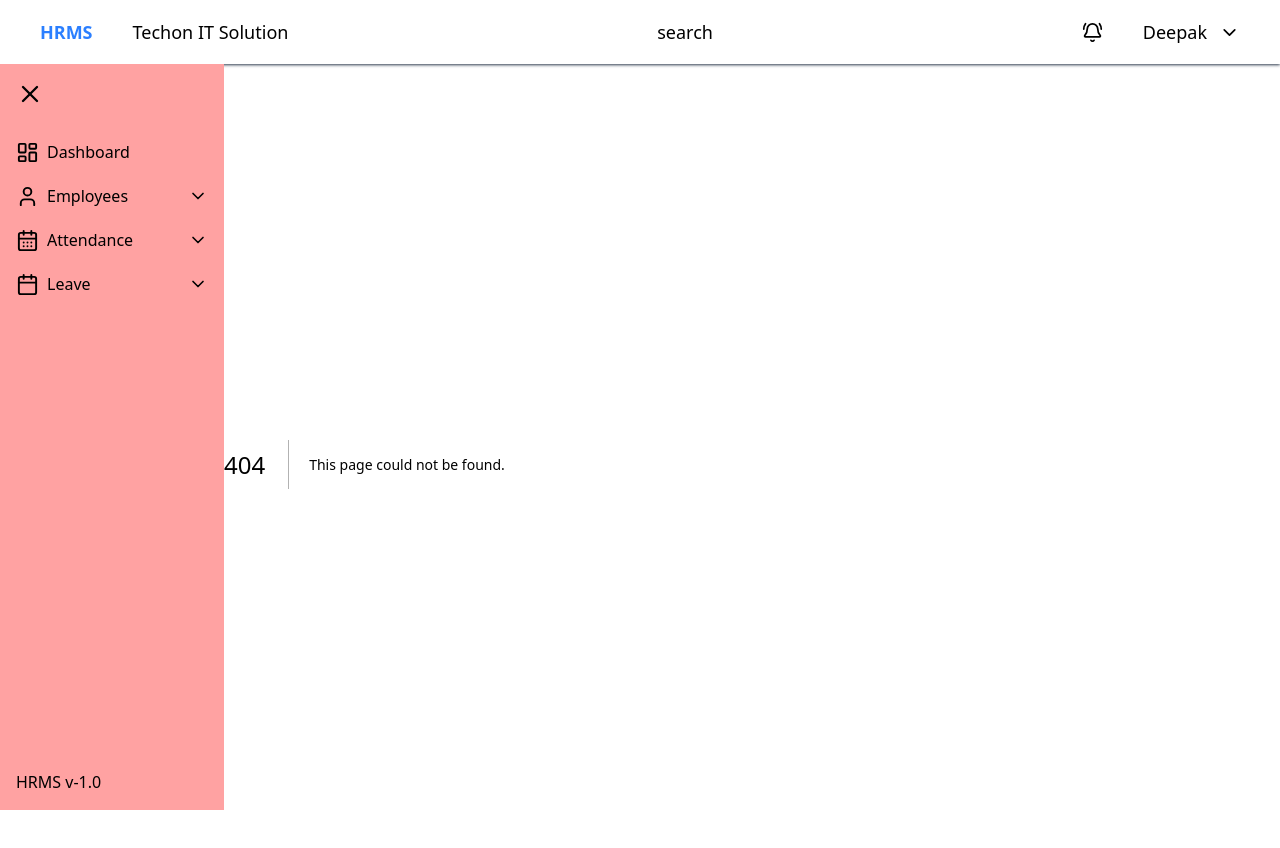
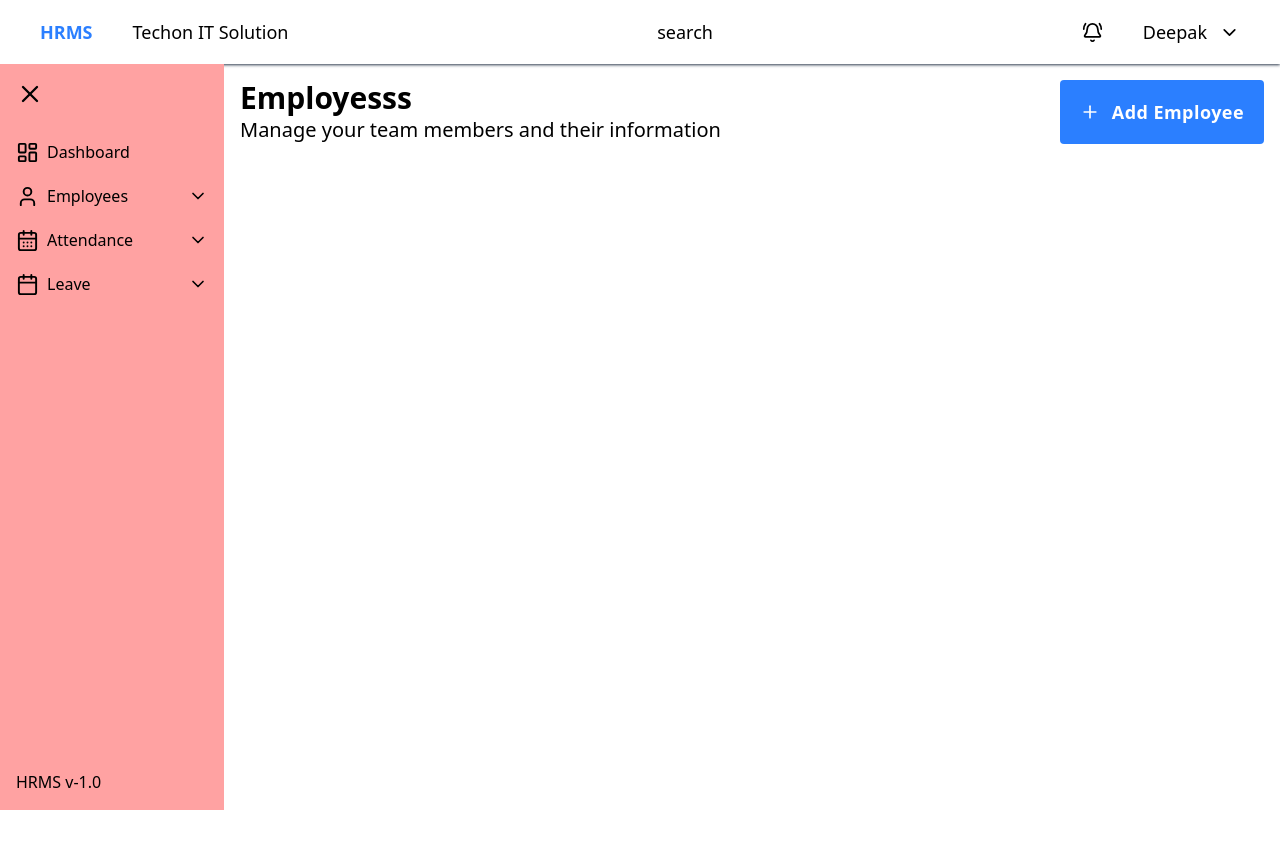
Before and after one commit to Deepakpmk007/HRMS-nextjs, a Next.js app in the folder client/: page /employee/list in a window 1280 px wide. Before the commit this address had no page. Shown: the top 848 px of the page. After the commit the page ends 810 px from the top, so only its background shows below. Built offline with nearby package versions, Linux system fonts and the light colour scheme.

Commit message:
create employee route

```diff
--- /dev/null
+++ b/client/app/employee/list/page.tsx
@@ -0,0 +1,21 @@
+import { Plus } from "lucide-react";
+
+export default function Page() {
+  return (
+    <div className="w-full ">
+      <section className="w-full flex justify-between p-4">
+        <div>
+          <h1 className="text-3xl font-bold">Employesss</h1>
+          <p className="text-xl">
+            {" "}
+            Manage your team members and their information
+          </p>
+        </div>
+        <button className="flex gap-3 items-center bg-blue-500 px-5 rounded-sm text-white cursor-pointer hover:bg-blue-400 transition-all">
+          <Plus size={20} />
+          <span className="text-lg font-bold tracking-wide">Add Employee</span>
+        </button>
+      </section>
+    </div>
+  );
+}
```
